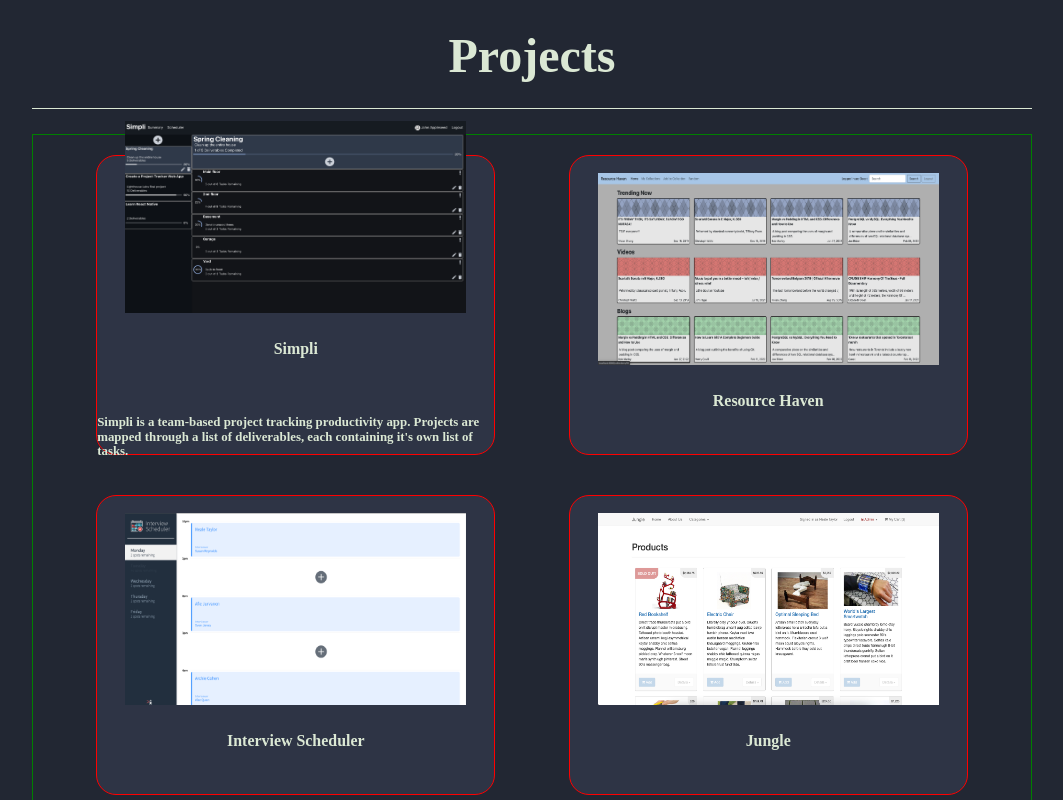
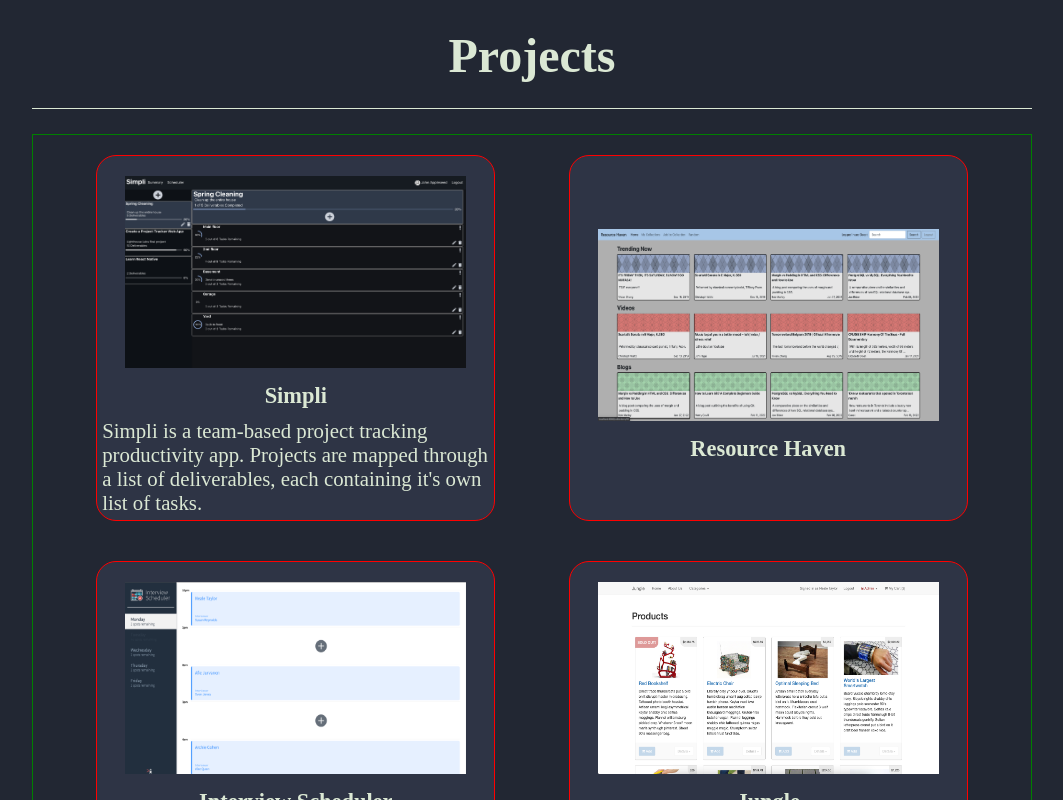
Before and after one commit to NealePT/nealetaylorcom, a React (Create React App) app in the folder react-site/: page / in a window 1280 px wide. Shown: the part 2460-3260 px from the top of the page, without its empty margins (108-1171 px from the left). Built offline with nearby package versions, Linux system fonts and the light colour scheme.

Commit message:
tinkering with display

```diff
--- a/react-site/src/components/Projects.scss
+++ b/react-site/src/components/Projects.scss
@@ -20,7 +20,7 @@
   background-color: #2E3445;
   border-radius: 20px;
   color: #DBE8D4;
-  height: 300px;
+  height: auto;
   display: flex;
   flex-direction: column;
   align-items: center;
@@ -34,5 +34,20 @@
 .projects img {
   height: 192px;
   width: 341px;
+  margin: 20px 10px 10px 10px;
+}
 
+.item h5 {
+  margin: 5px;
+  font-size: 1.4rem;
 }
+
+.item h6 {
+  margin: 5px;
+  font-size: 1.3rem;
+  font-weight: normal;
+}
+
+.item p {
+  margin: 5px 10px 30px 10px;
+}
```
